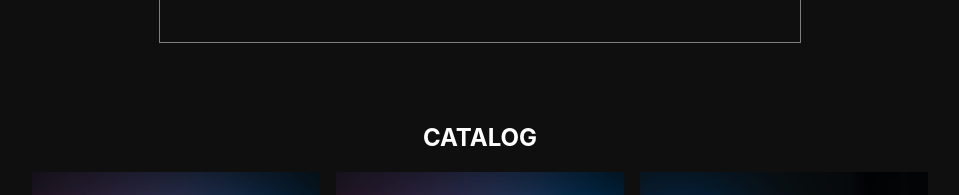
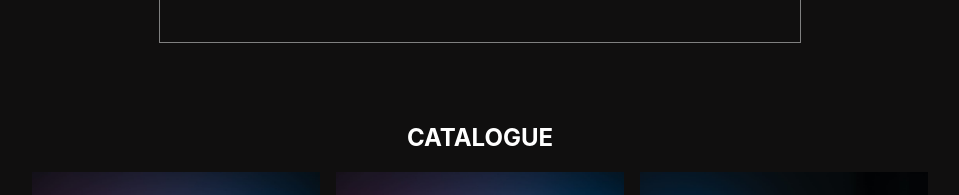
Before and after one commit to jesuanp/catalogo-jorge, a React (Create React App) app: page / in a window 1280 px wide. Shown: the part 840-1035 px from the top of the page, without its empty margins (160-1119 px from the left). Built offline with nearby package versions, Linux system fonts and the light colour scheme.

Commit message:
Cambiando un error ortografico

```diff
--- a/src/components/home/catalog/Catalog.js
+++ b/src/components/home/catalog/Catalog.js
@@ -14,7 +14,7 @@ export default function Catalog() {
     return (
         <>
 
-            <h2 style={{textAlign: 'center'}}>CATALOG</h2>
+            <h2 style={{textAlign: 'center'}}>CATALOGUE</h2>
 
             <div className={s.container}>
                 <div className={s.carrousel}>
--- a/src/components/navBar/NavBar.js
+++ b/src/components/navBar/NavBar.js
@@ -24,7 +24,7 @@ export default function NavBar() {
                     && <ul className={s.ulNav}>
                         <NavLink className={s.navLink} to='/'><li onClick={() => setShowMenu(false)}>HOME</li></NavLink>
                         <li>ABOUT US</li>
-                        <li>CATALOG</li>
+                        <li>CATALOGUE</li>
                         <li>NEWS</li>
                         <li>CANTACT</li>
                     </ul>
--- a/src/components/projects/Projects.js
+++ b/src/components/projects/Projects.js
@@ -18,7 +18,7 @@ export default function Projects() {
 
     return (
         <div className={s.container}>
-            <h2 style={{textAlign: 'center'}}>CATALOG</h2>
+            <h2 style={{textAlign: 'center'}}>CATALOGUE</h2>
 
             <div className={s.projects}>
 
```
